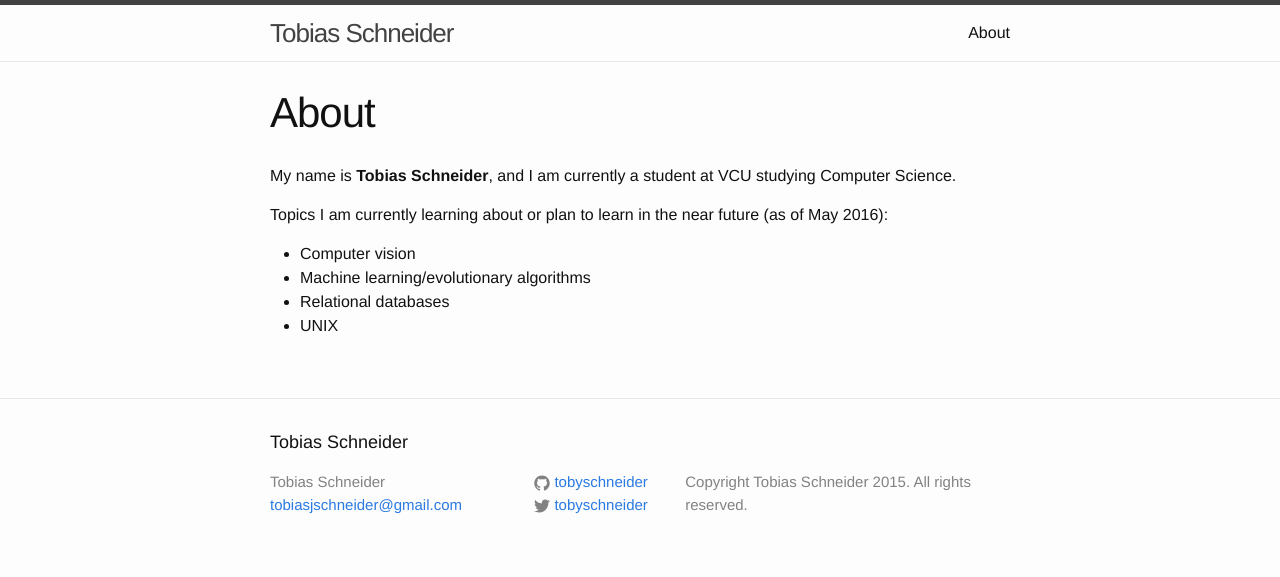
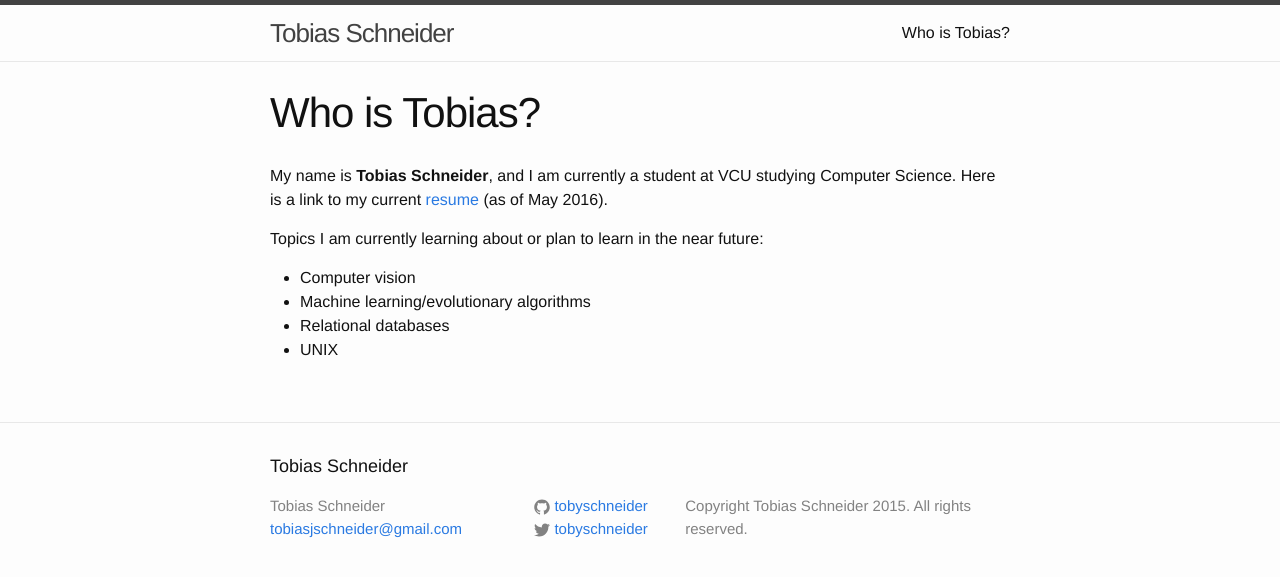
Before and after one commit to tobyschneider/tobyschneider.github.io, a Jekyll site: the page built from about.md, in a window 1280 px wide. Shown: the top 577 px of the page. Built offline with Jekyll 4.4.1, drawn with Linux system fonts in a browser that asks for light colours.

Commit message:
small about changes, added resume link

```diff
--- a/about.md
+++ b/about.md
@@ -1,14 +1,17 @@
 ---
 layout: page
-title: About
+title: Who is Tobias?
 permalink: /about/
 ---
 
 My name is **Tobias Schneider**, and I am currently a student at VCU studying Computer Science.
+Here is a link to my current [resume][resumelink] (as of May 2016).
 
-Topics I am currently learning about or plan to learn in the near future (as of May 2016):
+Topics I am currently learning about or plan to learn in the near future:
 
 - Computer vision
 - Machine learning/evolutionary algorithms
 - Relational databases
 - UNIX
+
+[resumelink]: /resume.pdf/
```
